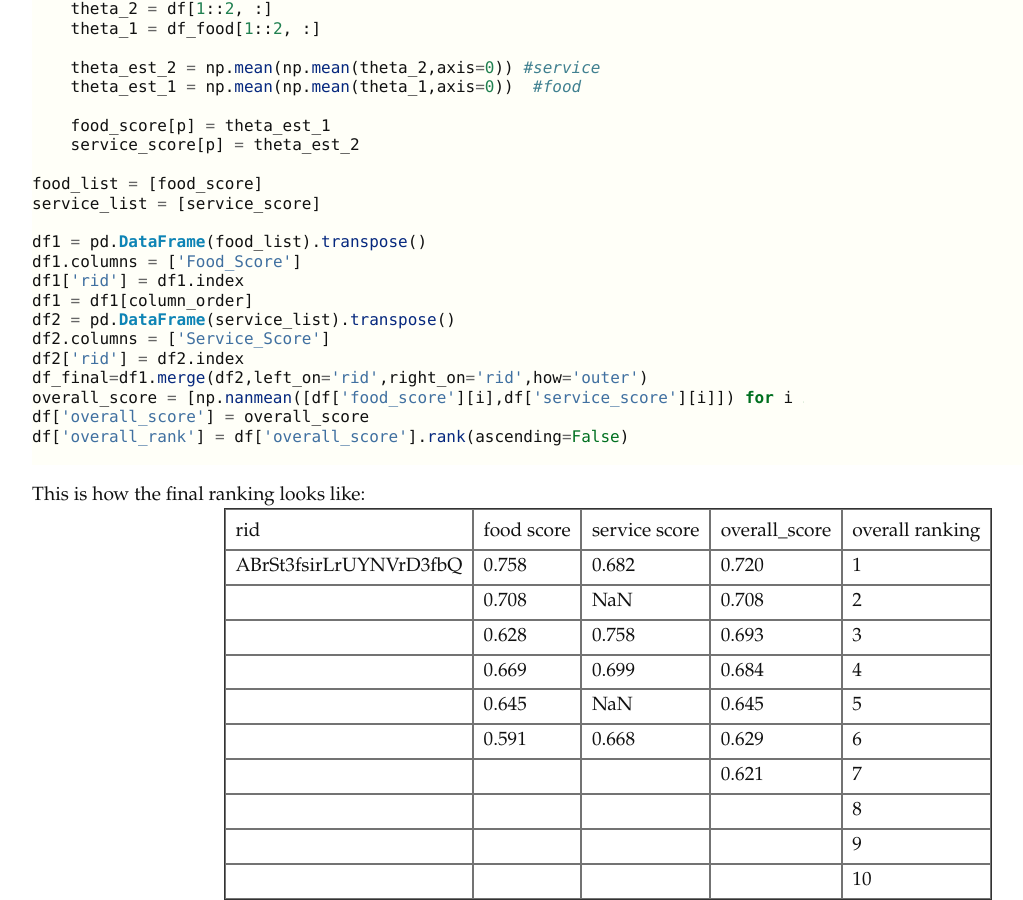
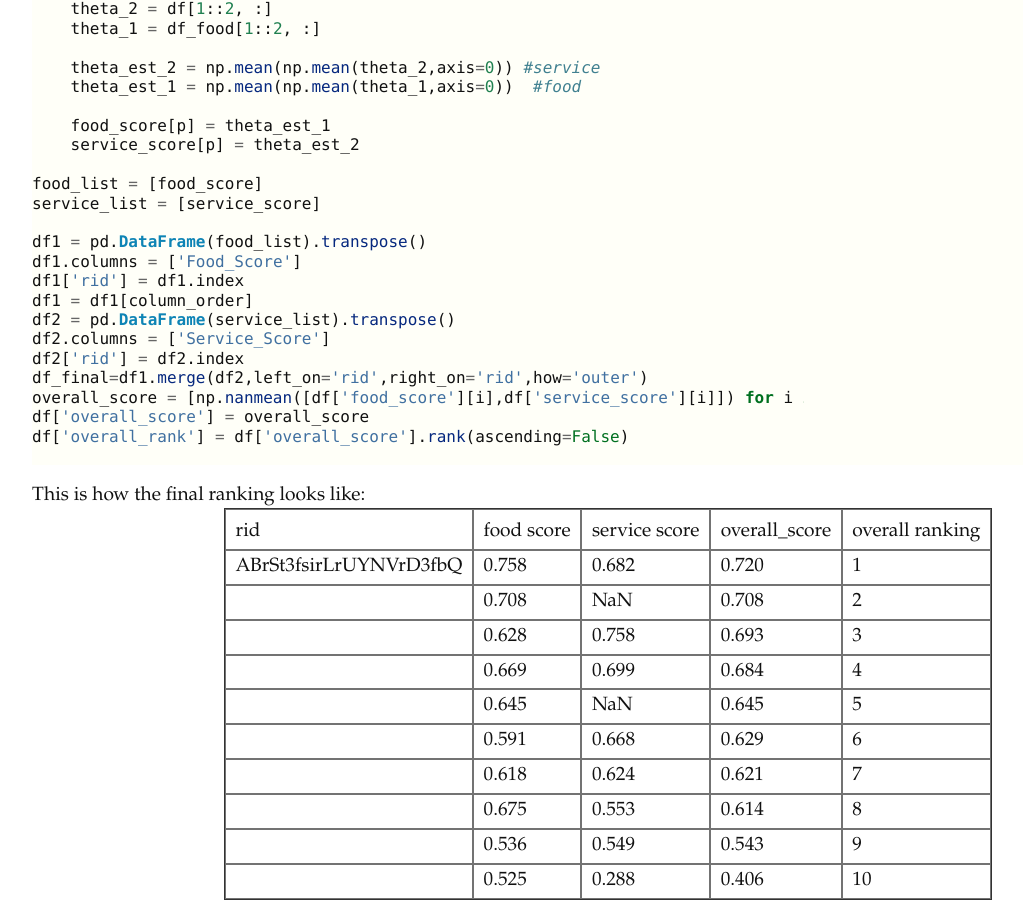
Before and after one commit to vionwinnie/old_website, a Jekyll site: the page built from YelpReview.md, in a window 1280 px wide and 900 px high, scrolled down 13737 px. Shown: the whole window, without its empty margins (32-1055 px from the left). Built offline with Jekyll 4.4.1, drawn with Linux system fonts in a browser that asks for light colours; nearby versions of some CDN libraries; formulas are drawn with MathJax 3.

Commit message:
Update YelpReview.md

```diff
--- a/YelpReview.md
+++ b/YelpReview.md
@@ -337,7 +337,7 @@ This is how the final ranking looks like:
 ||0.669|0.699|0.684|4|
 ||0.645|NaN|0.645|5|
 ||0.591|0.668|0.629|6|
-||||0.621|7|
-|||||8|
-|||||9|
-|||||10|
+||0.618|0.624|0.621|7|
+||0.675|0.553|0.614|8|
+||0.536|0.549|0.543|9|
+||0.525|0.288|0.406|10|
```
